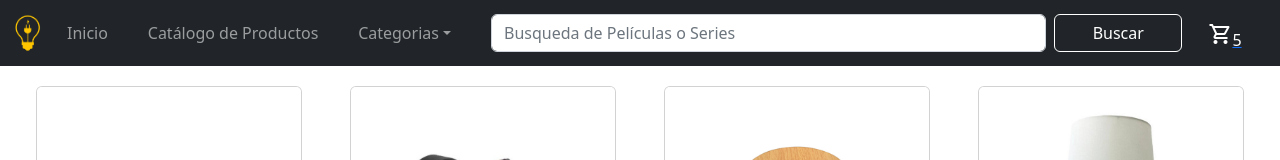
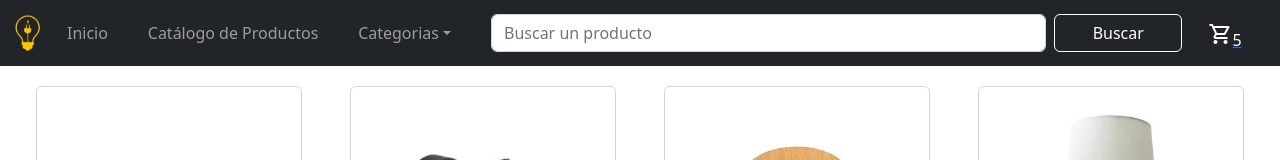
Before and after one commit to Santiago-Roca/ArteLuces, a React (Vite) app: page / in a window 1280 px wide. Shown: the top 160 px of the page. Built offline with nearby package versions, Linux system fonts and the light colour scheme.

Commit message:
Subiendo archivos al repositorio

```diff
--- a/src/components/NavBar.jsx
+++ b/src/components/NavBar.jsx
@@ -45,7 +45,7 @@ const NavBar = () => {
           <Form className="d-flex form-busqueda ms-4">
             <Form.Control
               type="search"
-              placeholder="Busqueda de Películas o Series"
+              placeholder="Buscar un producto"
               className="me-2"
               aria-label="Search"
             />
```
